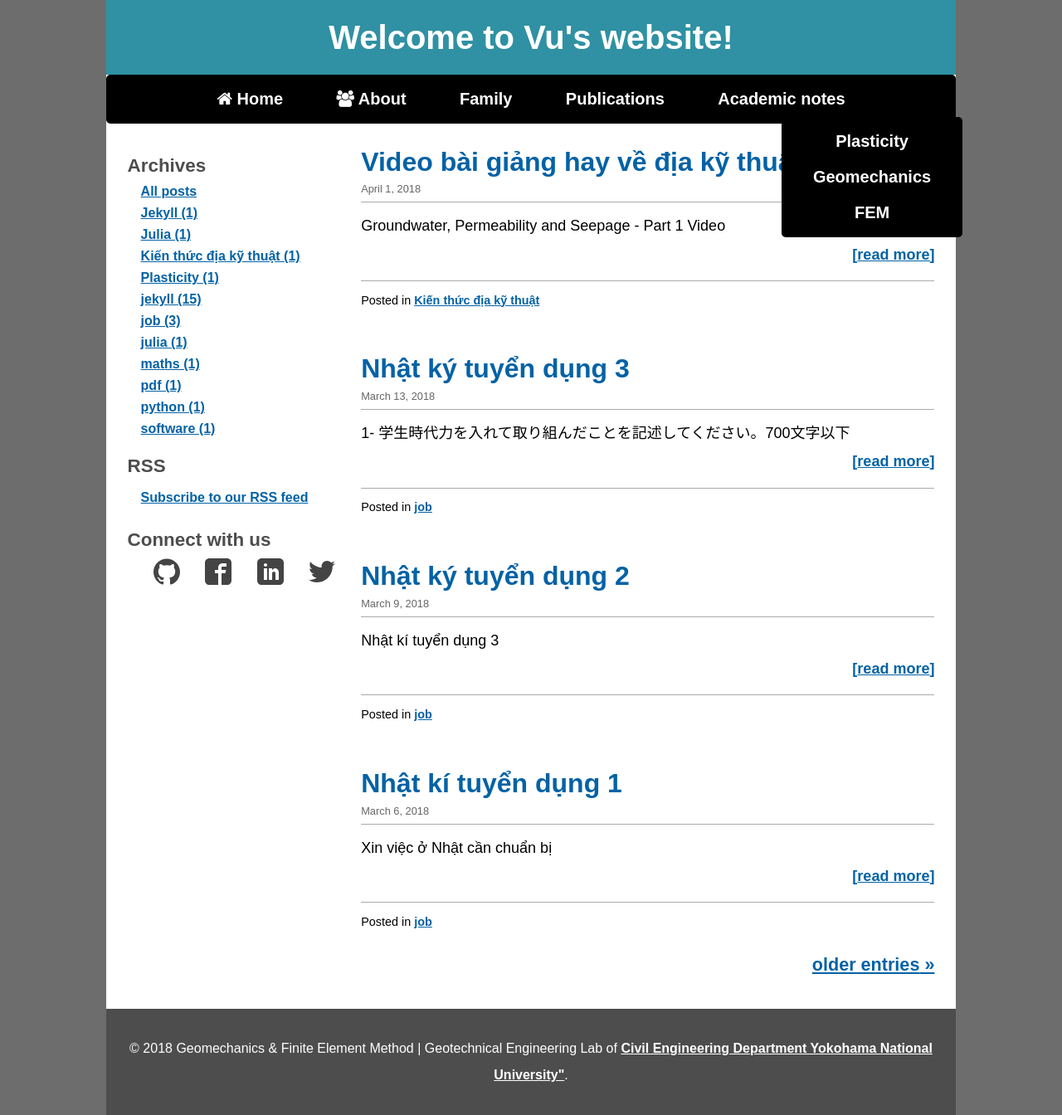
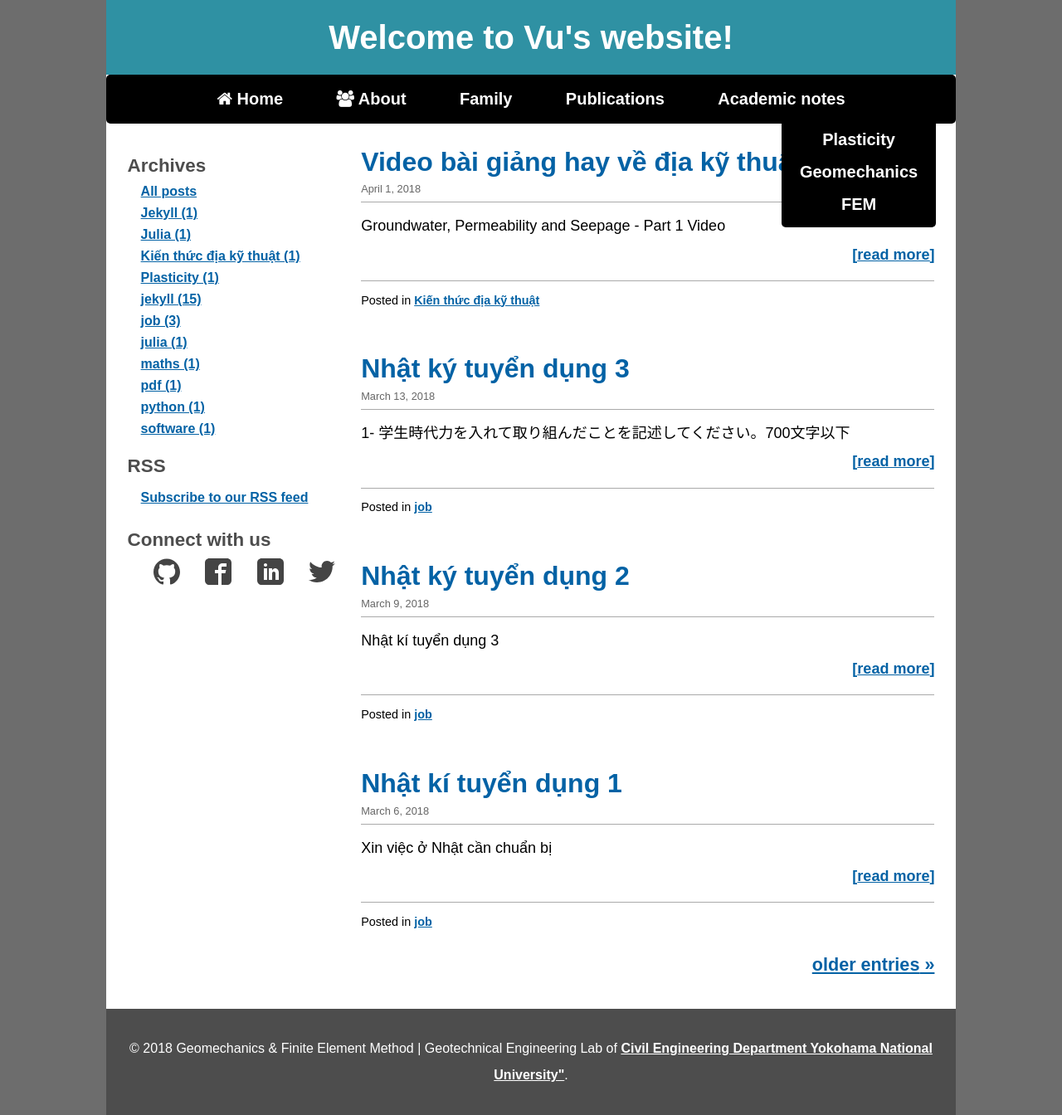
Before and after one commit to quangvunp/geomechanics, a Jekyll site: the page built from index.html, in a window 1280 px wide. Shown: the whole page at 83% size. Built offline with Jekyll 4.4.1, drawn with Linux system fonts in a browser that asks for light colours; the list of posts is cut into pages by our own code.

Commit message:
Update main.css

```diff
--- a/css/main.css
+++ b/css/main.css
@@ -33,6 +33,10 @@
 #navbar ul li ul {
 	display: inline-block;
 	position: absolute;
+}
+
+#navbar ul li ul li a {
+	padding: 8px 14px;
 }
 
 #navbar ul li a {
```
